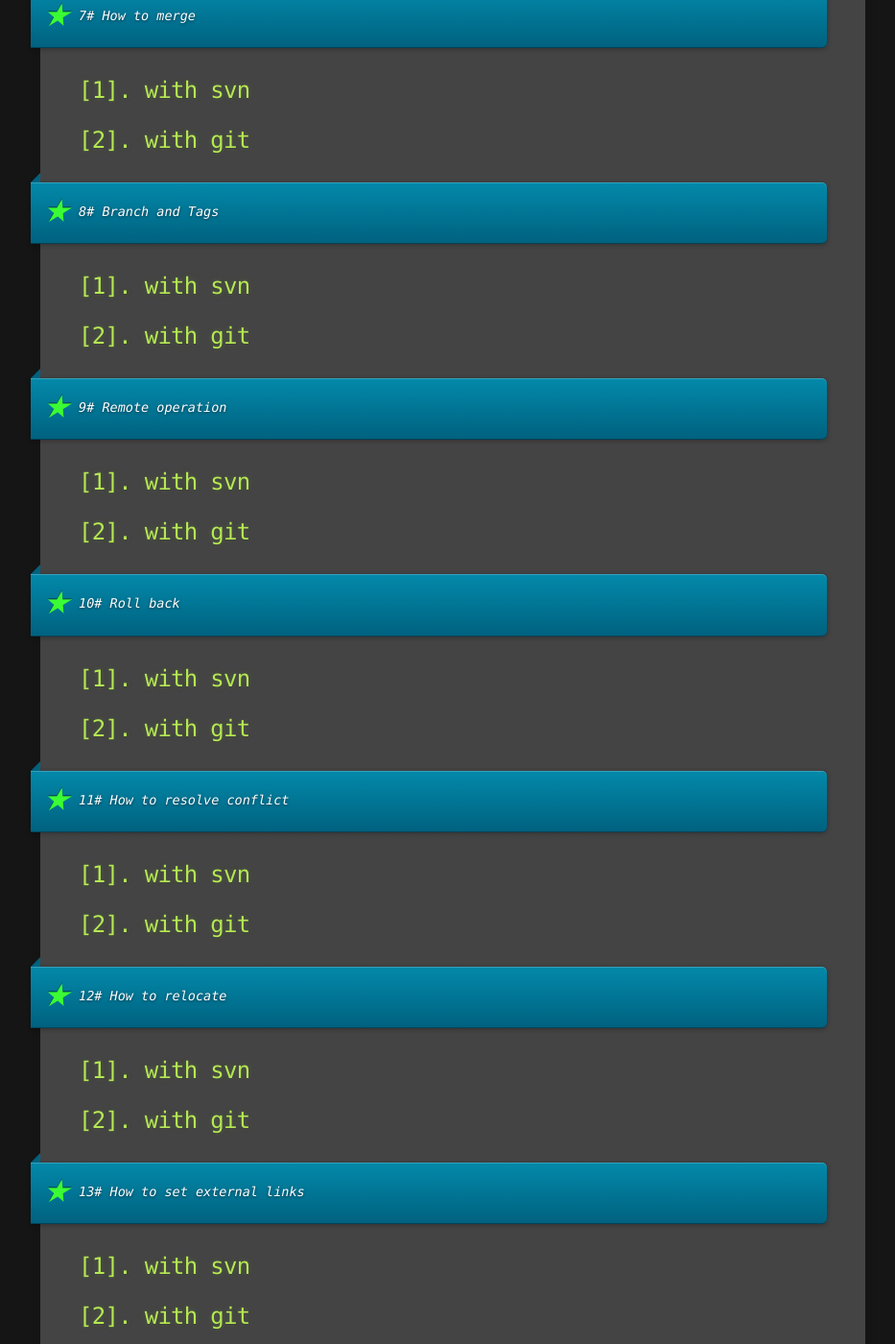
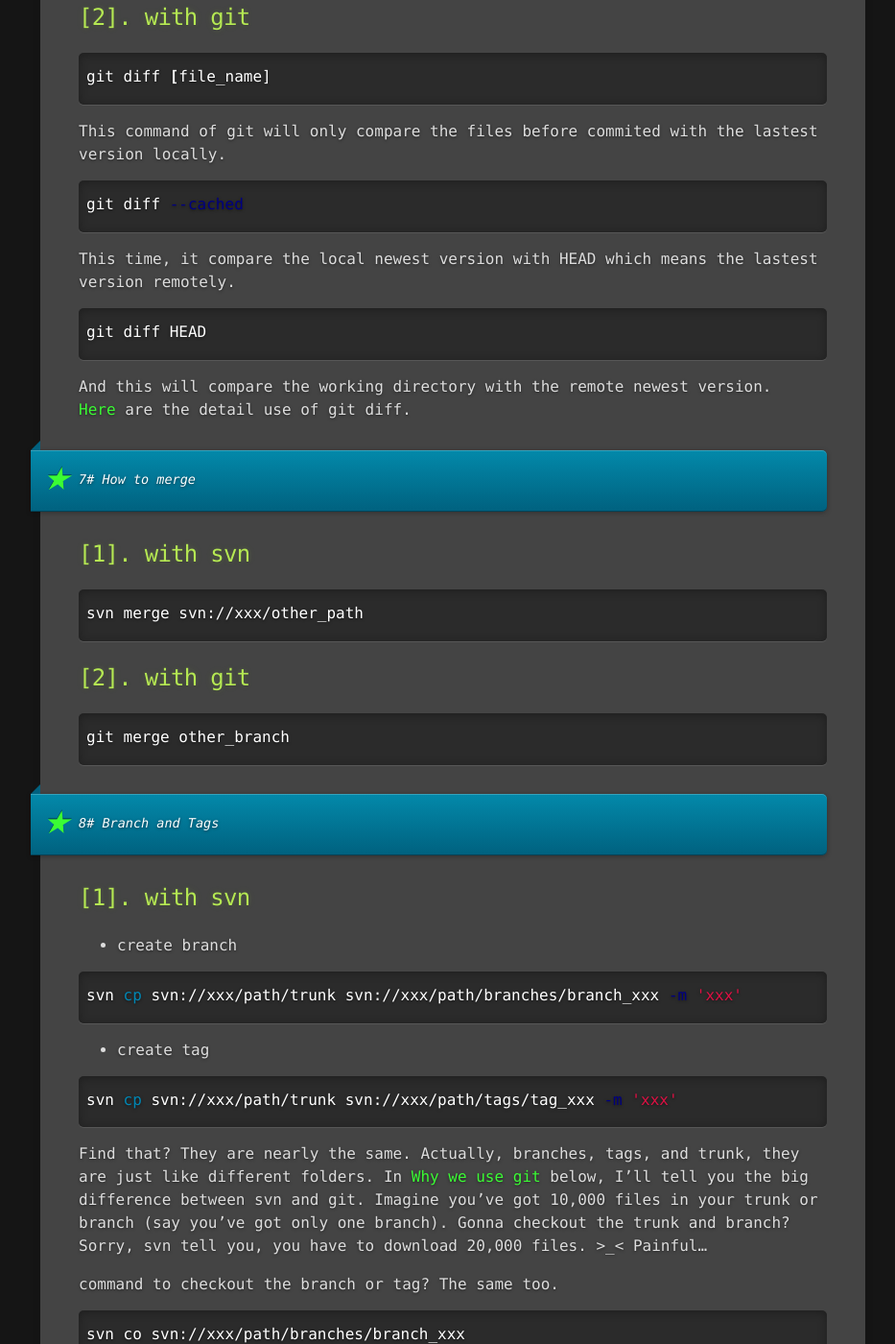
Before and after one commit to jsongo/jsongo.github.io, a Jekyll site: the page built from _posts/2015-06-22-svn-git-summary.markdown, in a window 1280 px wide and 1400 px high, scrolled down 5791 px. Shown: the whole window at 96% size, without its empty margins (18-951 px from the left). Built offline with Jekyll 4.4.1, drawn with Linux system fonts in a browser that asks for light colours; comment, search, counter and statistics services are not loaded; some of the changed text lies outside the part shown.

Commit message:
Update 2015-06-22-svn-git-summary.markdown

```diff
--- a/_posts/2015-06-22-svn-git-summary.markdown
+++ b/_posts/2015-06-22-svn-git-summary.markdown
@@ -188,16 +188,38 @@ Trunk in svn means the main branch, as is the same as master in git.
 > 6# How to compare files
 
 ## [1]. with svn
+{% highlight bash %}
+svn diff [-rxxx:yyy] [file_name]
+{% endhighlight %}
 
 ## [2]. with git
+{% highlight bash %}
+git diff [file_name]
+{% endhighlight %}
+This command of git will only compare the files before commited with the lastest version locally.
+{% highlight bash %}
+git diff --cached
+{% endhighlight %}
+This time, it compare the local newest version with HEAD which means the lastest version remotely.
+{% highlight bash %}
+git diff HEAD
+{% endhighlight %}
+And this will compare the working directory with the remote newest version.
+[Here](http://git-scm.com/docs/git-diff) are the detail use of git diff.
 
 <a id="sec7"></a>
 
 > 7# How to merge
 
 ## [1]. with svn
+{% highlight bash %}
+svn merge svn://xxx/other_path
+{% endhighlight %}
 
 ## [2]. with git
+{% highlight bash %}
+git merge other_branch
+{% endhighlight %}
 
 <a id="sec8"></a>
 
@@ -205,7 +227,39 @@ Trunk in svn means the main branch, as is the same as master in git.
 
 ## [1]. with svn
 
+* create branch
+{% highlight bash %}
+svn cp svn://xxx/path/trunk svn://xxx/path/branches/branch_xxx -m 'xxx'
+{% endhighlight %}
+
+* create tag
+{% highlight bash %}
+svn cp svn://xxx/path/trunk svn://xxx/path/tags/tag_xxx -m 'xxx'
+{% endhighlight %}
+
+Find that? They are nearly the same. Actually, branches, tags, and trunk, they are just like different folders. In [Why we use git](#sec15) below, I'll tell you the big difference between svn and git. Imagine you've got 10,000 files in your trunk or branch (say you've got only one branch). Gonna checkout the trunk and branch? Sorry, svn tell you, you have to download 20,000 files. >_< Painful...
+
+command to checkout the branch or tag? The same too.
+{% highlight bash %}
+svn co svn://xxx/path/branches/branch_xxx
+{% endhighlight %}
+
 ## [2]. with git
+
+* create branch
+{% highlight bash %}
+git branch the_name -m 'xxx'
+{% endhighlight %}
+
+* create tag
+{% highlight bash %}
+git tag the_name -m 'xxx'
+{% endhighlight %}
+
+* pull the branch
+{% highlight bash %}
+git checkout -b newBrach origin/master
+{% endhighlight %}
 
 <a id="sec9"></a>
 
```
